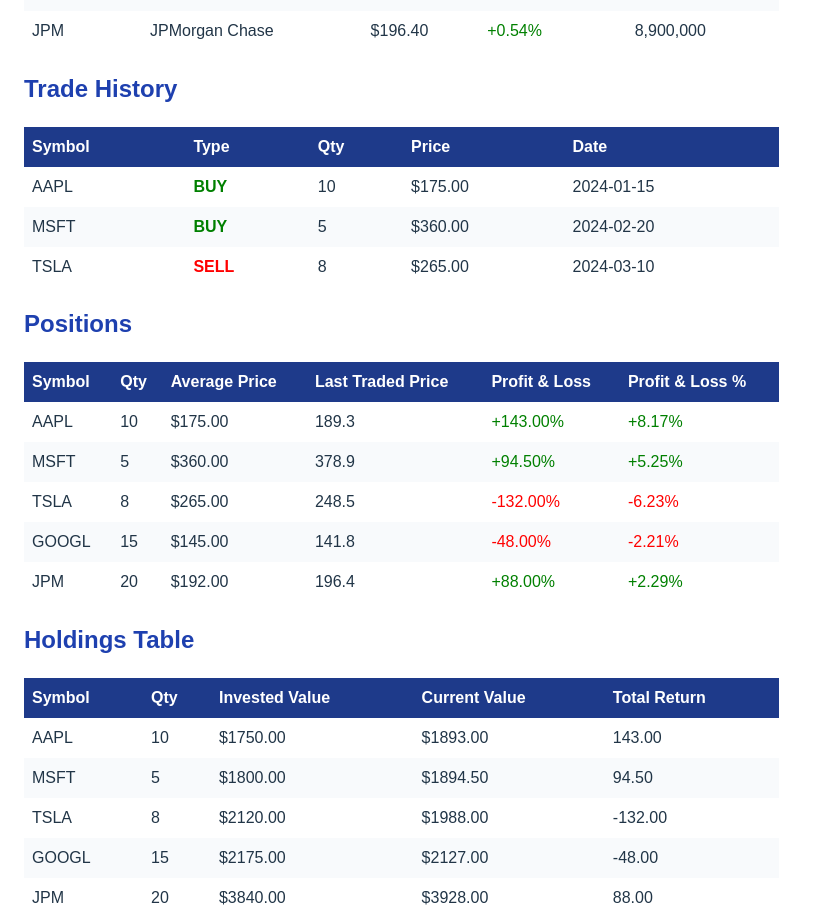
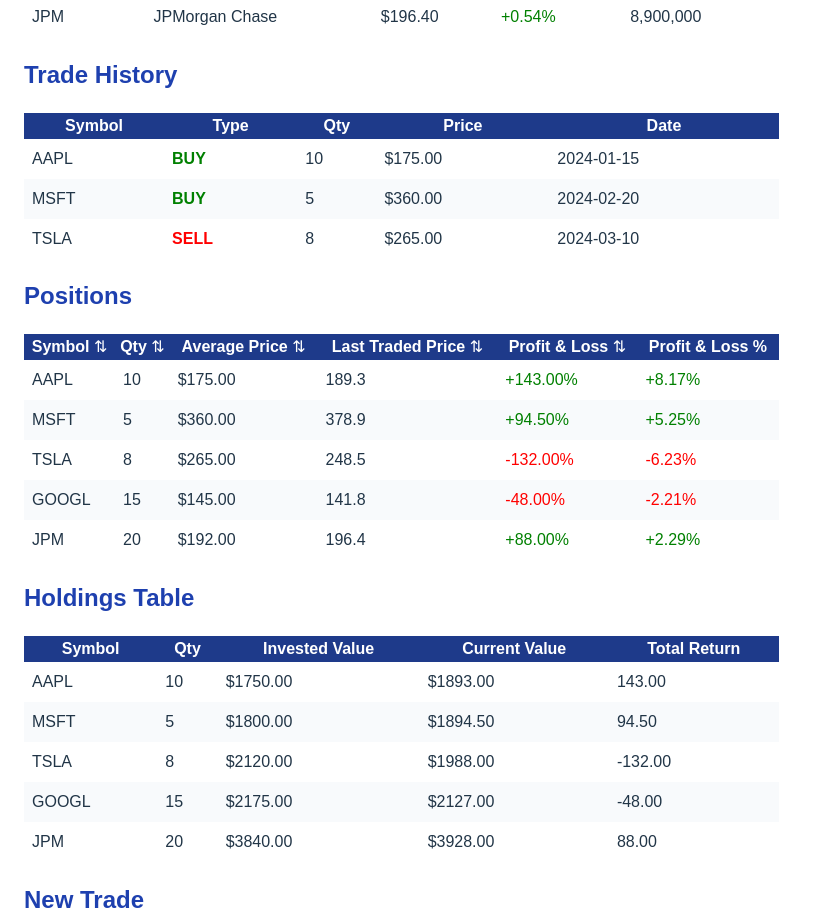
Before and after one commit to tanya017/week2-tanya, a React (Vite) app: page / in a window 1280 px wide. Shown: the part 1210-2125 px from the top of the page, without its empty margins (0-818 px from the left). Built offline with nearby package versions, Linux system fonts and the light colour scheme.

Commit message:
feature 7.3 completed

```diff
--- a/src/App.tsx
+++ b/src/App.tsx
@@ -146,17 +146,19 @@
         data={positions}
         rowKey="id"
         columns={[
-          { key: "symbol", header: "Symbol" },
-          { key: "quantity", header: "Qty" },
+          { key: "symbol", header: "Symbol", sortable: true },
+          { key: "quantity", header: "Qty", sortable: true },
           {
             key: "avgPrice",
             header: "Average Price",
+            sortable: true,
             render: (v) => `$${Number(v).toFixed(2)}`,
           },
-          { key: "ltp", header: "Last Traded Price" },
+          { key: "ltp", header: "Last Traded Price", sortable: true },
           {
             key: "pnl",
             header: "Profit & Loss",
+            sortable: true,
             render: (v) => {
               const n = Number(v);
               return (
@@ -196,8 +198,16 @@
             header: "Invested Value",
             render: (v) => `$${Number(v).toFixed(2)}`,
           },
-          { key: "currentValue", header: "Current Value", render: (v) => `$${Number(v).toFixed(2)}` },
-          { key: "totalReturn", header: "Total Return", render: (v) => `${Number(v).toFixed(2)}` },
+          {
+            key: "currentValue",
+            header: "Current Value",
+            render: (v) => `$${Number(v).toFixed(2)}`,
+          },
+          {
+            key: "totalReturn",
+            header: "Total Return",
+            render: (v) => `${Number(v).toFixed(2)}`,
+          },
         ]}
       />
 
--- a/src/components/DataTable.tsx
+++ b/src/components/DataTable.tsx
@@ -1,4 +1,13 @@
 // Generic Components
+
+import { useState } from "react";
+
+type SortDir = "asc" | "desc" | null;
+
+interface SortState<T> {
+  key: keyof T | null;
+  dir: SortDir;
+}
 
 // Column definition is also generic
 interface Column<T> {
@@ -6,6 +15,7 @@
   header: string;
   render?: (value: T[keyof T], row: T) => React.ReactNode;
   width?: number;
+  sortable?: boolean;
 }
 
 // 2. Generic Props - T extends object keeps things safe
@@ -25,11 +35,28 @@
   onRowClick,
   emptyMessage = "No data found.",
 }: DataTableProps<T>) {
+  const [sort, setSort] = useState<SortState<T>>({ key: null, dir: null });
+
+  const handleSort = (key: keyof T) => {
+    setSort((prev) => ({
+      key,
+      dir: prev.key === key && prev.dir === "asc" ? "desc" : "asc",
+    }));
+  };
+
+  const sorted = [...data].sort((a, b) => {
+    if (!sort.key || !sort.dir) return 0;
+    const av = a[sort.key],
+      bv = b[sort.key];
+    if (av < bv) return sort.dir === "asc" ? -1 : 1;
+    if (av > bv) return sort.dir === "asc" ? 1 : -1;
+    return 0;
+  });
   if (DataTable.length === 0) return <p>{emptyMessage}</p>;
 
   return (
     <table style={{ width: "100%", borderCollapse: "collapse" }}>
-      <thead>
+      {/* <thead>
         <tr style={{ backgroundColor: "#1E3A8A", color: "#fff" }}>
           {columns.map((col) => (
             <th key={String(col.key)} style={{ padding: 8, textAlign: "left" }}>
@@ -37,10 +64,24 @@
             </th>
           ))}
         </tr>
+      </thead> */}
+      <thead>
+        <tr style={{ backgroundColor: "#1E3A8A", color: "#fff" }}>
+          {columns.map((col) => (
+            <th
+              key={String(col.key)}
+              onClick={() => col.sortable && handleSort(col.key)}
+            >
+              {col.header}
+              {col.sortable && sort.key === col.key ? sort.dir === "asc" ? "  ▲" : "  ▼" : col.sortable ? "  ⇅": ""}
+            </th>
+          ))}
+        </tr>
       </thead>
 
       <tbody>
-        {data.map((row, ri) => (
+        {/* {data.map((row, ri) => ( */}
+        {sorted.map((row, ri) => (
           <tr
             key={String(row[rowKey])}
             onClick={() => onRowClick?.(row)}
```
